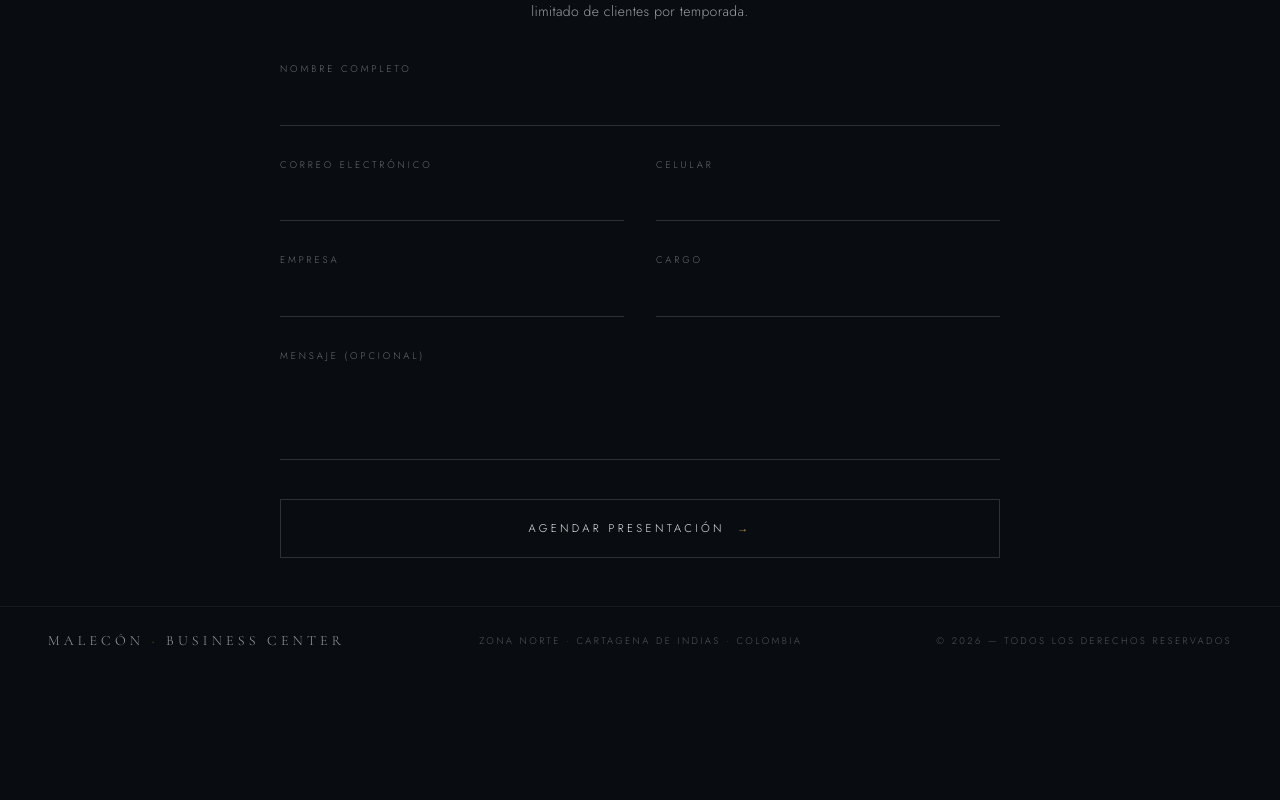
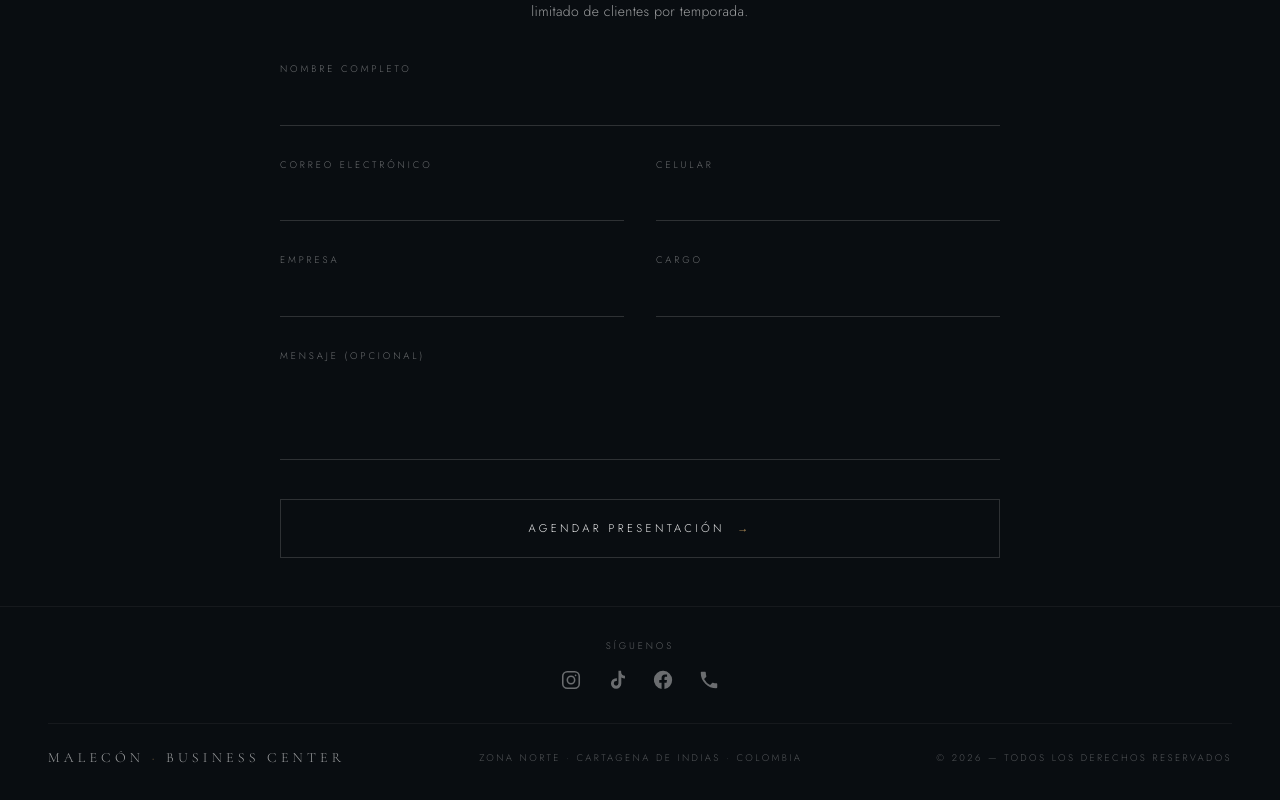
Before and after one commit to jerdiaz/malecon-residences, a Next.js app: page / in a window 1280 px wide. Shown: the part 11014-11814 px from the top of the page. Before the commit the page ends 11689 px from the top, so only its background shows below. Built offline with nearby package versions, Linux system fonts and the light colour scheme.

Commit message:
Agregar redes sociales al footer con color de marca al interactuar

```diff
--- a/src/components/Contact.tsx
+++ b/src/components/Contact.tsx
@@ -2,6 +2,7 @@
 
 import { useState } from "react";
 import Reveal from "@/components/ui/Reveal";
+import SocialLinks from "@/components/SocialLinks";
 
 interface FormState {
   nombre: string;
@@ -162,8 +163,16 @@ export default function Contact() {
       </div>
 
       {/* Pie */}
-      <footer className="border-t border-white/5 px-6 py-6 md:px-12">
-        <div className="mx-auto flex max-w-7xl flex-col items-center justify-between gap-4 text-[0.6rem] font-light uppercase tracking-[0.25em] text-white/30 sm:flex-row">
+      <footer className="border-t border-white/5 px-6 py-8 md:px-12">
+        {/* Redes sociales y contacto */}
+        <div className="mx-auto mb-8 flex max-w-7xl flex-col items-center gap-4">
+          <p className="text-[0.6rem] font-light uppercase tracking-[0.3em] text-white/35">
+            Síguenos
+          </p>
+          <SocialLinks />
+        </div>
+
+        <div className="mx-auto flex max-w-7xl flex-col items-center justify-between gap-4 border-t border-white/5 pt-6 text-[0.6rem] font-light uppercase tracking-[0.25em] text-white/30 sm:flex-row">
           <span className="font-serif text-sm tracking-[0.3em] text-white/60">
             MALECÓN <span className="text-bronze/70">·</span> BUSINESS CENTER
           </span>
--- /dev/null
+++ b/src/components/SocialLinks.tsx
@@ -0,0 +1,113 @@
+"use client";
+
+// ─────────────────────────────────────────────────────────────────────────────
+// REDES SOCIALES Y CONTACTO — reemplaza los href por los enlaces reales.
+// Los íconos van en gris tenue y se colorean con el color original de cada red
+// al pasar el mouse, enfocar o tocar (hover / focus / active — móvil incluido).
+// ─────────────────────────────────────────────────────────────────────────────
+
+const PHONE = "+573001234567"; // TODO: número real de contacto
+
+// Estados que disparan el color de marca (mouse, teclado y toque en móvil).
+const ACTIVE = "group-hover:opacity-100 group-focus-visible:opacity-100 group-active:opacity-100";
+
+export default function SocialLinks() {
+  return (
+    <div className="flex items-center gap-6">
+      {/* Instagram — degradado original al activar */}
+      <a
+        href="https://instagram.com/" // TODO: perfil real
+        target="_blank"
+        rel="noopener noreferrer"
+        aria-label="Instagram"
+        className="group relative block text-white/40 transition-colors duration-300"
+      >
+        <svg width="22" height="22" viewBox="0 0 24 24" fill="none" aria-hidden>
+          <defs>
+            <linearGradient id="ig-grad" x1="0" y1="1" x2="1" y2="0">
+              <stop offset="0%" stopColor="#FEDA75" />
+              <stop offset="25%" stopColor="#FA7E1E" />
+              <stop offset="50%" stopColor="#D62976" />
+              <stop offset="75%" stopColor="#962FBF" />
+              <stop offset="100%" stopColor="#4F5BD5" />
+            </linearGradient>
+          </defs>
+          {/* Base monocromática — se desvanece al activar */}
+          <g
+            stroke="currentColor"
+            strokeWidth="1.7"
+            fill="none"
+            className={`transition-opacity duration-300 group-hover:opacity-0 group-focus-visible:opacity-0 group-active:opacity-0`}
+          >
+            <rect x="3" y="3" width="18" height="18" rx="5" />
+            <circle cx="12" cy="12" r="4" />
+            <circle cx="17" cy="7" r="0.9" fill="currentColor" stroke="none" />
+          </g>
+          {/* Capa a color — aparece al activar */}
+          <g
+            stroke="url(#ig-grad)"
+            strokeWidth="1.7"
+            fill="none"
+            className={`opacity-0 transition-opacity duration-300 ${ACTIVE}`}
+          >
+            <rect x="3" y="3" width="18" height="18" rx="5" />
+            <circle cx="12" cy="12" r="4" />
+            <circle cx="17" cy="7" r="0.9" fill="url(#ig-grad)" stroke="none" />
+          </g>
+        </svg>
+      </a>
+
+      {/* TikTok — glow cian/magenta original al activar */}
+      <a
+        href="https://tiktok.com/" // TODO: perfil real
+        target="_blank"
+        rel="noopener noreferrer"
+        aria-label="TikTok"
+        className="group relative block text-white/40 transition-colors duration-300 group-hover:text-white"
+      >
+        <svg width="22" height="22" viewBox="0 0 24 24" aria-hidden>
+          {/* Base monocromática */}
+          <path
+            fill="currentColor"
+            className={`transition-opacity duration-300 group-hover:opacity-0 group-focus-visible:opacity-0 group-active:opacity-0`}
+            d="M16.5 2h-2.9v13.6a2.55 2.55 0 1 1-2.55-2.55c.28 0 .56.05.8.13v-2.98a5.6 5.6 0 0 0-.8-.06 5.65 5.65 0 1 0 5.65 5.65V9.2a7.35 7.35 0 0 0 4 1.2V7.4a4.32 4.32 0 0 1-3-1.03A4.32 4.32 0 0 1 16.5 3.4V2Z"
+          />
+          {/* Capa blanca con glow de marca */}
+          <path
+            fill="#fff"
+            style={{
+              filter:
+                "drop-shadow(1.4px 0 #25F4EE) drop-shadow(-1.4px 0 #FE2C55)",
+            }}
+            className={`opacity-0 transition-opacity duration-300 ${ACTIVE}`}
+            d="M16.5 2h-2.9v13.6a2.55 2.55 0 1 1-2.55-2.55c.28 0 .56.05.8.13v-2.98a5.6 5.6 0 0 0-.8-.06 5.65 5.65 0 1 0 5.65 5.65V9.2a7.35 7.35 0 0 0 4 1.2V7.4a4.32 4.32 0 0 1-3-1.03A4.32 4.32 0 0 1 16.5 3.4V2Z"
+          />
+        </svg>
+      </a>
+
+      {/* Facebook — azul original al activar */}
+      <a
+        href="https://facebook.com/" // TODO: perfil real
+        target="_blank"
+        rel="noopener noreferrer"
+        aria-label="Facebook"
+        className="group block text-white/40 transition-colors duration-300 group-hover:text-[#1877F2] hover:text-[#1877F2] focus-visible:text-[#1877F2] active:text-[#1877F2]"
+      >
+        <svg width="22" height="22" viewBox="0 0 24 24" fill="currentColor" aria-hidden>
+          <path d="M22 12a10 10 0 1 0-11.56 9.88v-6.99H7.9V12h2.54V9.8c0-2.5 1.49-3.89 3.77-3.89 1.09 0 2.24.2 2.24.2v2.46h-1.26c-1.24 0-1.63.77-1.63 1.56V12h2.78l-.44 2.89h-2.34v6.99A10 10 0 0 0 22 12Z" />
+        </svg>
+      </a>
+
+      {/* Contacto numérico — verde de llamada al activar */}
+      <a
+        href={`tel:${PHONE}`}
+        aria-label="Llamar"
+        className="group block text-white/40 transition-colors duration-300 hover:text-[#22C55E] focus-visible:text-[#22C55E] active:text-[#22C55E]"
+      >
+        <svg width="22" height="22" viewBox="0 0 24 24" fill="currentColor" aria-hidden>
+          <path d="M6.6 10.8a15.5 15.5 0 0 0 6.6 6.6l2.2-2.2c.28-.28.68-.36 1.02-.24 1.12.37 2.33.57 3.58.57.55 0 1 .45 1 1V20c0 .55-.45 1-1 1A17 17 0 0 1 3 4c0-.55.45-1 1-1h3.5c.55 0 1 .45 1 1 0 1.25.2 2.46.57 3.58.12.34.04.74-.24 1.02L6.6 10.8Z" />
+        </svg>
+      </a>
+    </div>
+  );
+}
```
